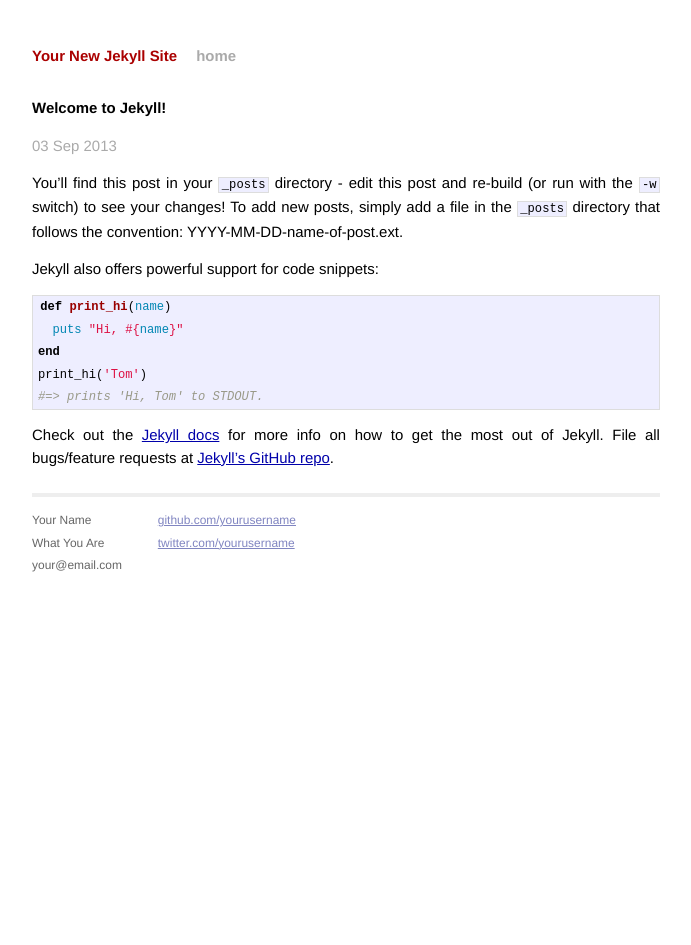
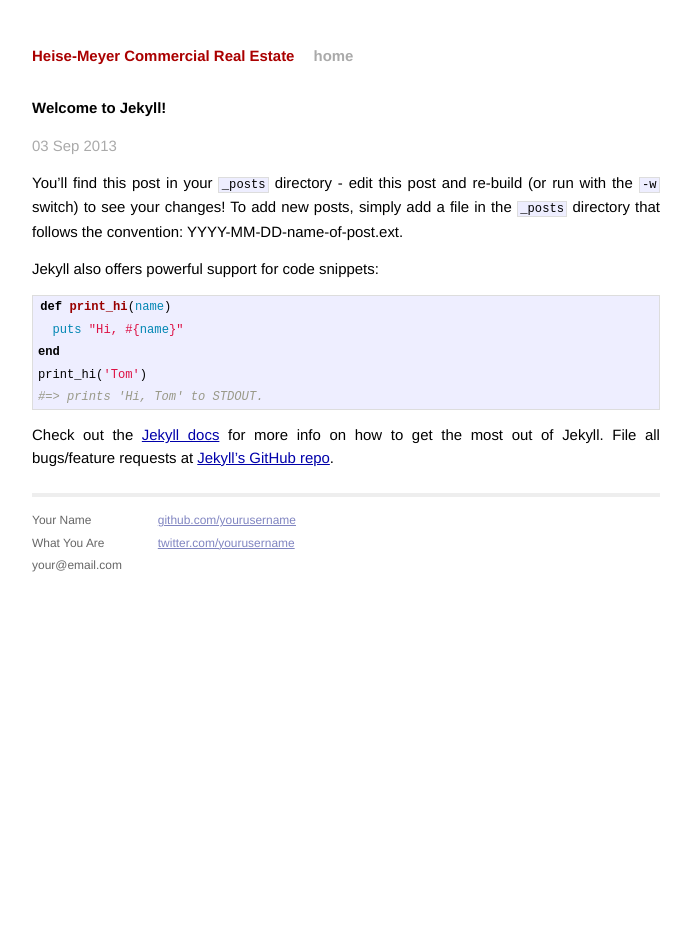
Before and after one commit to jiko/heisemeyer, a Jekyll site: the page built from _posts/2013-09-03-welcome-to-jekyll.markdown, in a window 1280 px wide. Shown: the whole page, without its empty margins (294-985 px from the left). Built offline with Jekyll 4.4.1, drawn with Linux system fonts in a browser that asks for light colours.

Commit message:
Name changed in config. Address added to includes.

```diff
--- a/_config.yml
+++ b/_config.yml
@@ -1,2 +1 @@
-name: Your New Jekyll Site
-pygments: true
+name: Heise-Meyer Commercial Real Estate
--- /dev/null
+++ b/_includes/address.html
@@ -0,0 +1,3 @@
+<address>
+Heise-Meyer, LLC &middot; 800 E 101st Terrace, Suite 120 &middot; Kansas City, MO &middot; 64131
+</address>
```
